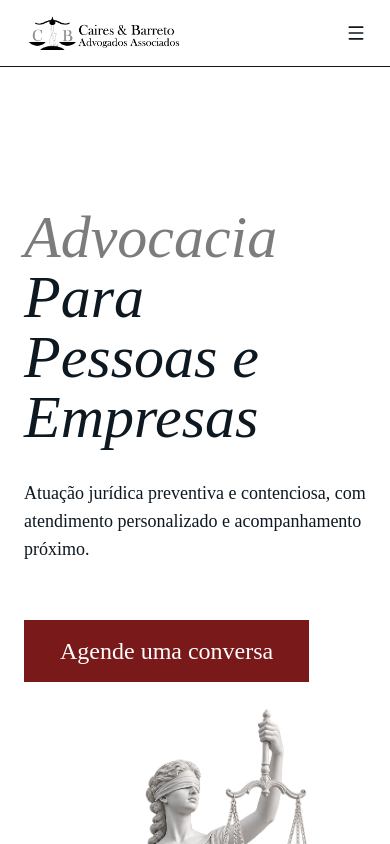
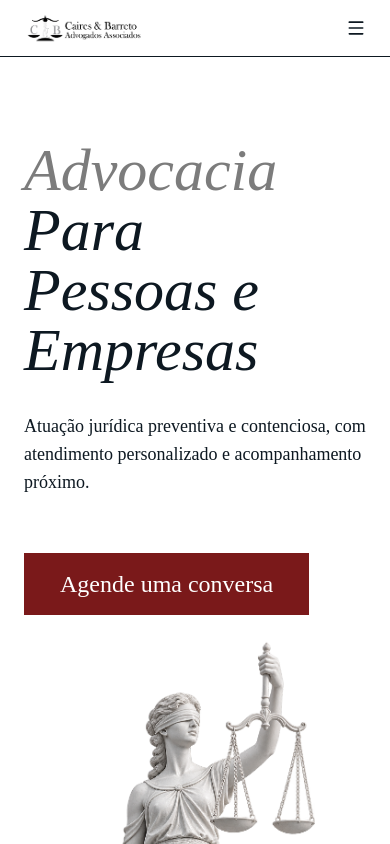
Before and after one commit to LauraBarret0/cairesebarreto, a React (Vite) app: page / in a window 390 px wide. Shown: the top 844 px of the page. Built offline with nearby package versions, Linux system fonts and the light colour scheme; a web font is replaced by a local one.

Commit message:
style: improve logo styling

```diff
--- a/src/layout/Navbar.jsx
+++ b/src/layout/Navbar.jsx
@@ -11,11 +11,11 @@ const Navbar = () => {
     const [isMenuOpen, setIsMenuOpen] = useState(false)
 
     return (
-        <header className="md:fixed top-0 left-0 right-0 py-3 bg-background border-b-foreground border-b z-50">
+        <header className="fixed top-0 left-0 right-0 py-3 bg-background border-b-foreground border-b z-50">
             <nav className="container mx-auto px-6 flex items-center justify-between">
                 {/* Logo */}
                 <a href="">
-                    <img className="w-40 lg:w-60" src="logo.png" alt="" />
+                    <img className="w-30" src="logo.png" alt="" />
                 </a>
 
                 {/* Desktop navigation */}
@@ -46,7 +46,7 @@ const Navbar = () => {
                 <button
                     className="lg:hidden text-foreground"
                     onClick={() => setIsMenuOpen(!isMenuOpen)}>
-                    {isMenuOpen ? <X size={20} /> : <Menu  size={20} />}
+                    {isMenuOpen ? <X size={20} /> : <Menu size={20} />}
                 </button>
             </nav>
 
```
